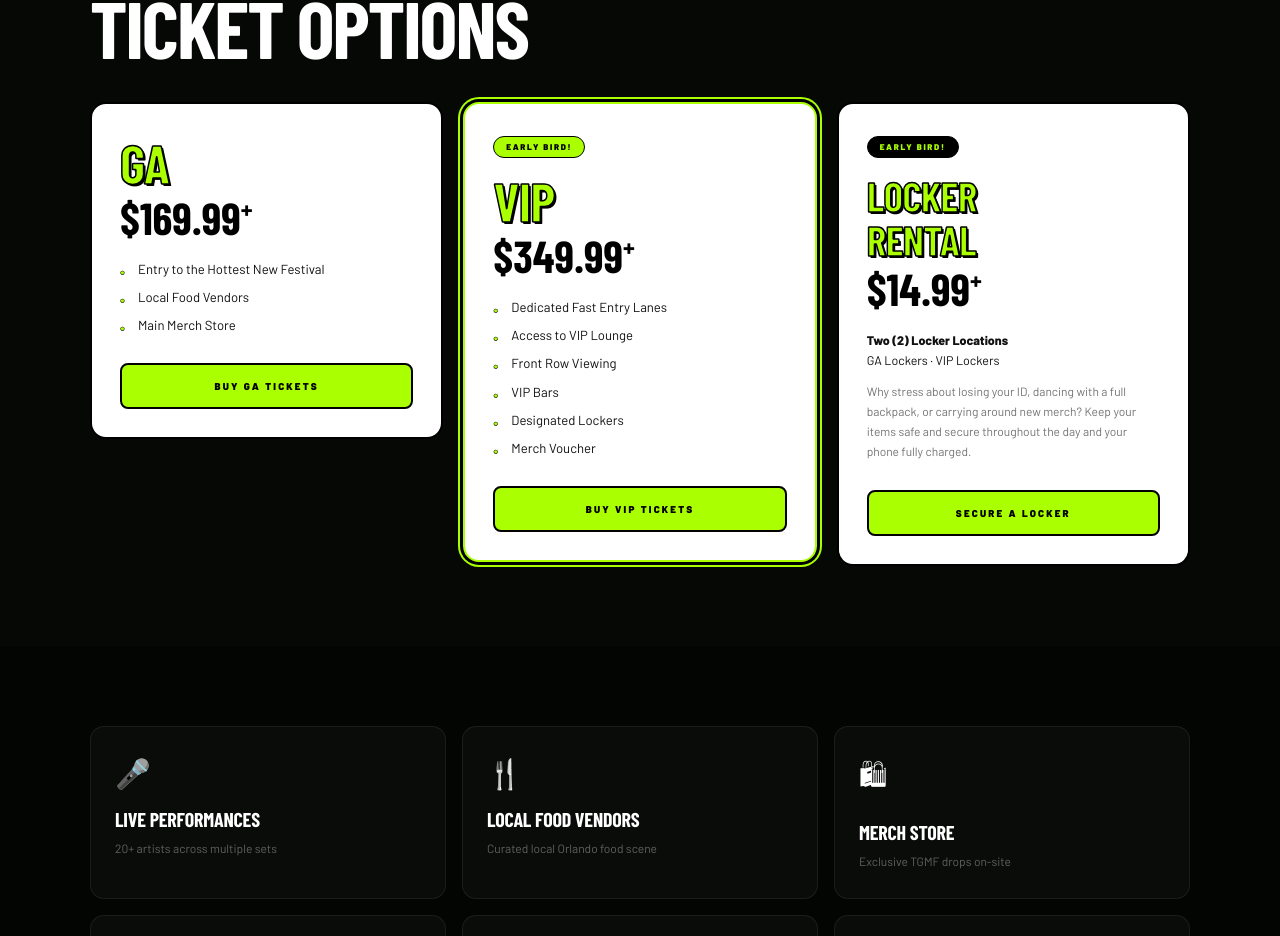
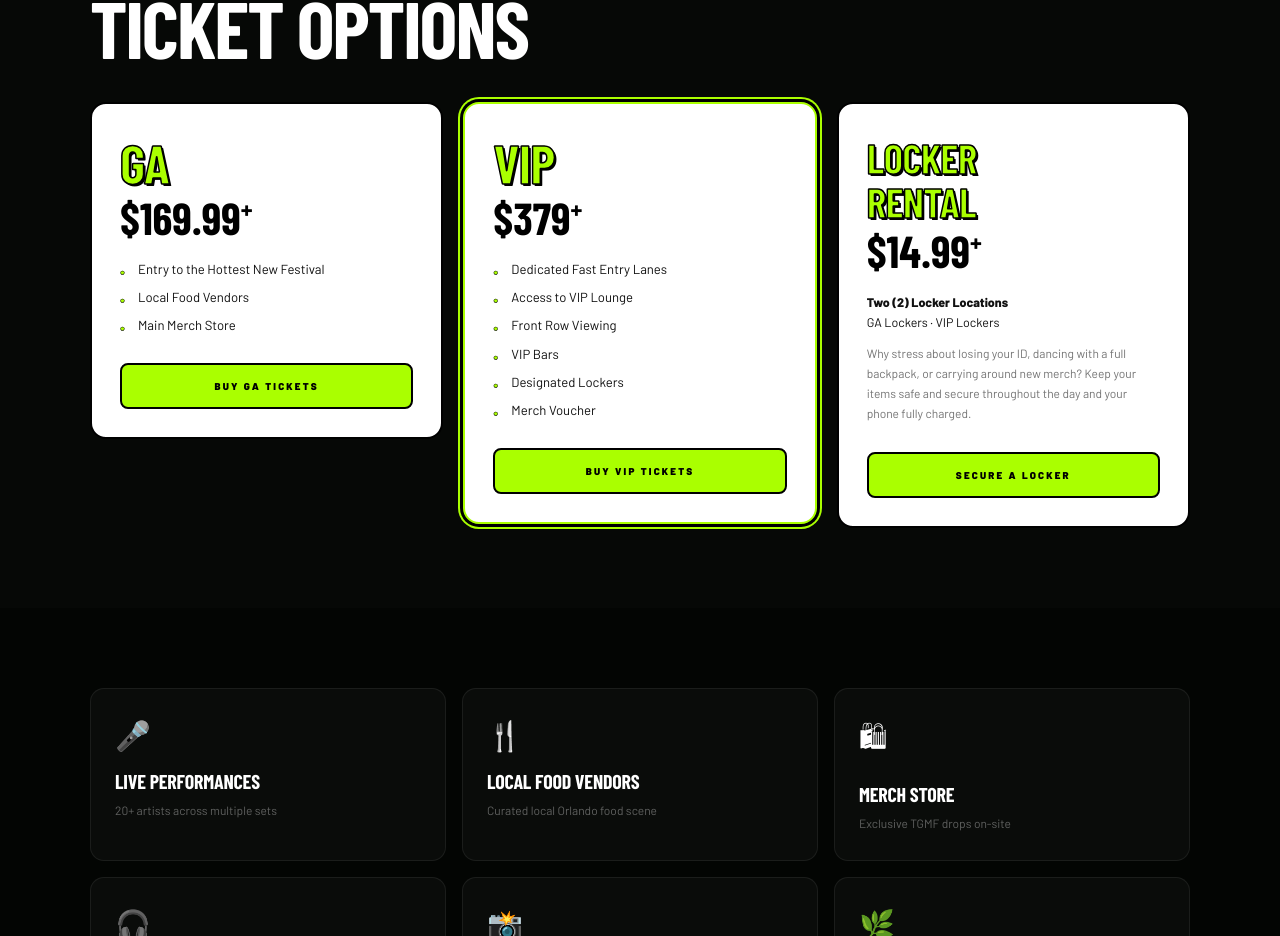
Before and after one commit to Charlesnoiuew/touchgrass, a React (Vite) app: page /tickets in a window 1280 px wide. Shown: the part 972-1908 px from the top of the page. Built offline with nearby package versions, Linux system fonts and the light colour scheme; a web font is replaced by a local one.

Commit message:
Update VIP price & remove Early Bird badges

```diff
--- a/src/App.tsx
+++ b/src/App.tsx
@@ -196,13 +196,11 @@ export default function App() {
               <a href="https://link.dice.fm/Touch_Grass-GA" target="_blank" rel="noopener noreferrer" className="tcard-btn">Buy GA Tickets</a>
             </div>
             <div className="tcard tcard-featured reveal reveal-d2">
-              <div className="tcard-badge">Early Bird!</div>
-              <div className="tcard-top"><div className="tcard-tier">VIP</div><div className="tcard-price">$349.99<span className="tcard-plus">+</span></div></div>
+              <div className="tcard-top"><div className="tcard-tier">VIP</div><div className="tcard-price">$379<span className="tcard-plus">+</span></div></div>
               <ul className="tcard-perks"><li>Dedicated Fast Entry Lanes</li><li>Access to VIP Lounge</li><li>Front Row Viewing</li><li>VIP Bars</li><li>Designated Lockers</li><li>Merch Voucher</li></ul>
               <a href="https://link.dice.fm/Touch_Grass-VIP" target="_blank" rel="noopener noreferrer" className="tcard-btn">Buy VIP Tickets</a>
             </div>
             <div className="tcard reveal reveal-d3">
-              <div className="tcard-badge tcard-badge-alt">Early Bird!</div>
               <div className="tcard-top"><div className="tcard-tier tcard-tier-sm">Locker<br/>Rental</div><div className="tcard-price">$14.99<span className="tcard-plus">+</span></div></div>
               <p className="tcard-locker-note"><strong>Two (2) Locker Locations</strong><br/>GA Lockers &nbsp;·&nbsp; VIP Lockers</p>
               <p className="tcard-locker-body">Why stress about losing your ID, dancing with a full backpack, or carrying around new merch? Keep your items safe and secure throughout the weekend and your phone fully charged.</p>
--- a/src/Tickets.tsx
+++ b/src/Tickets.tsx
@@ -24,11 +24,11 @@ const tiers = [
   },
   {
     id: 'vip',
-    badge: 'Early Bird!',
+    badge: null,
     badgeAlt: false,
     tier: 'VIP',
     tierSm: false,
-    price: '$349.99',
+    price: '$379',
     featured: true,
     perks: [
       'Dedicated Fast Entry Lanes',
@@ -44,8 +44,8 @@ const tiers = [
   },
   {
     id: 'locker',
-    badge: 'Early Bird!',
-    badgeAlt: true,
+    badge: null,
+    badgeAlt: false,
     tier: 'Locker Rental',
     tierSm: true,
     price: '$14.99',
```
